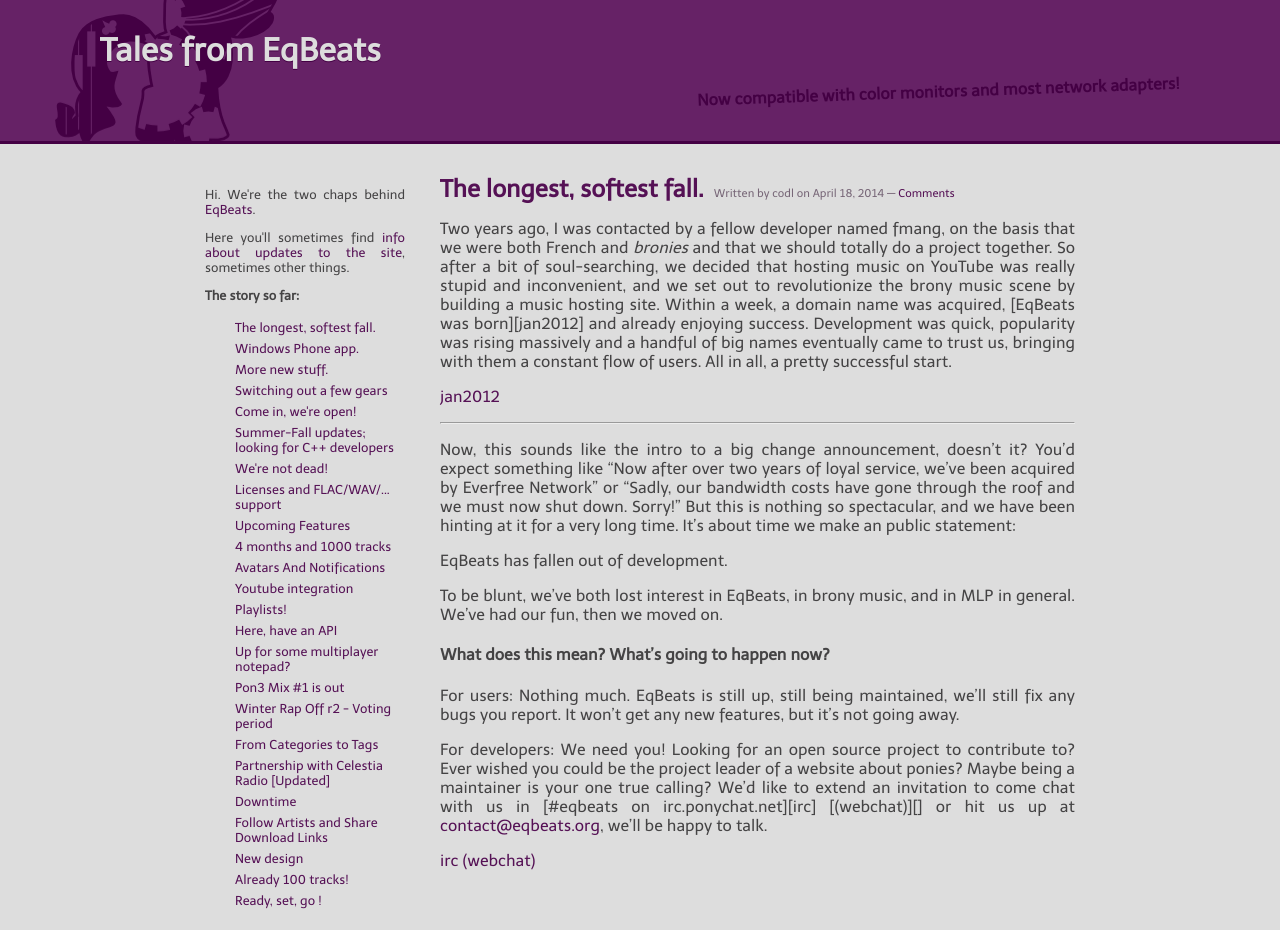
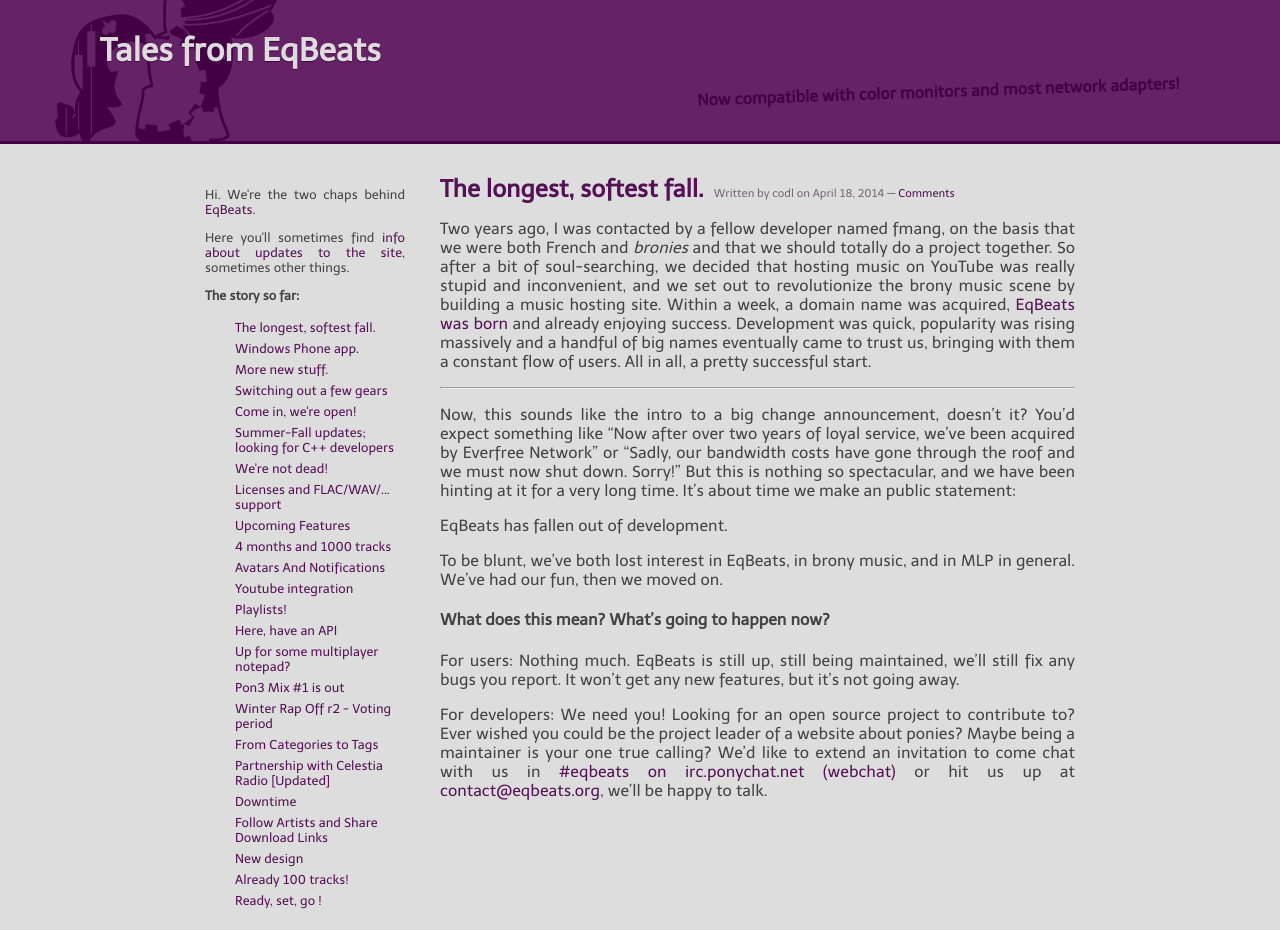
Before and after one commit to eqbeats/blog.eqbeats.org, a Jekyll site: the page built from _posts/2014-04-18-the-longest-softest-fall.md, in a window 1280 px wide. Built offline with Jekyll 4.4.1, drawn with Linux system fonts in a browser that asks for light colours; comment, search, counter and statistics services are not loaded; some of the changed lines change nothing that is shown.

Commit message:
fix weird markdown links

```diff
--- a/_posts/2014-04-18-the-longest-softest-fall.md
+++ b/_posts/2014-04-18-the-longest-softest-fall.md
@@ -15,7 +15,7 @@
 names eventually came to trust us, bringing with them a constant flow of users.
 All in all, a pretty successful start.
 
-[jan2012](http://web.archive.org/web/20120107160410/http://eqbeats.org/)
+[jan2012]:http://web.archive.org/web/20120107160410/http://eqbeats.org/
 
 ------
 
@@ -44,5 +44,5 @@
 us up at [contact@eqbeats.org](mailto:contact@eqbeats.org), we'll be happy to
 talk.
 
-[irc](ircs://irc.ponychat.net/#eqbeats)
-[(webchat)](http://iris.ponychat.net/?nick=pony_......&channels=eqbeats&prompt=1)
+[irc]:ircs://irc.ponychat.net/#eqbeats
+[(webchat)]:http://iris.ponychat.net/?nick=pony_......&channels=eqbeats&prompt=1
```
